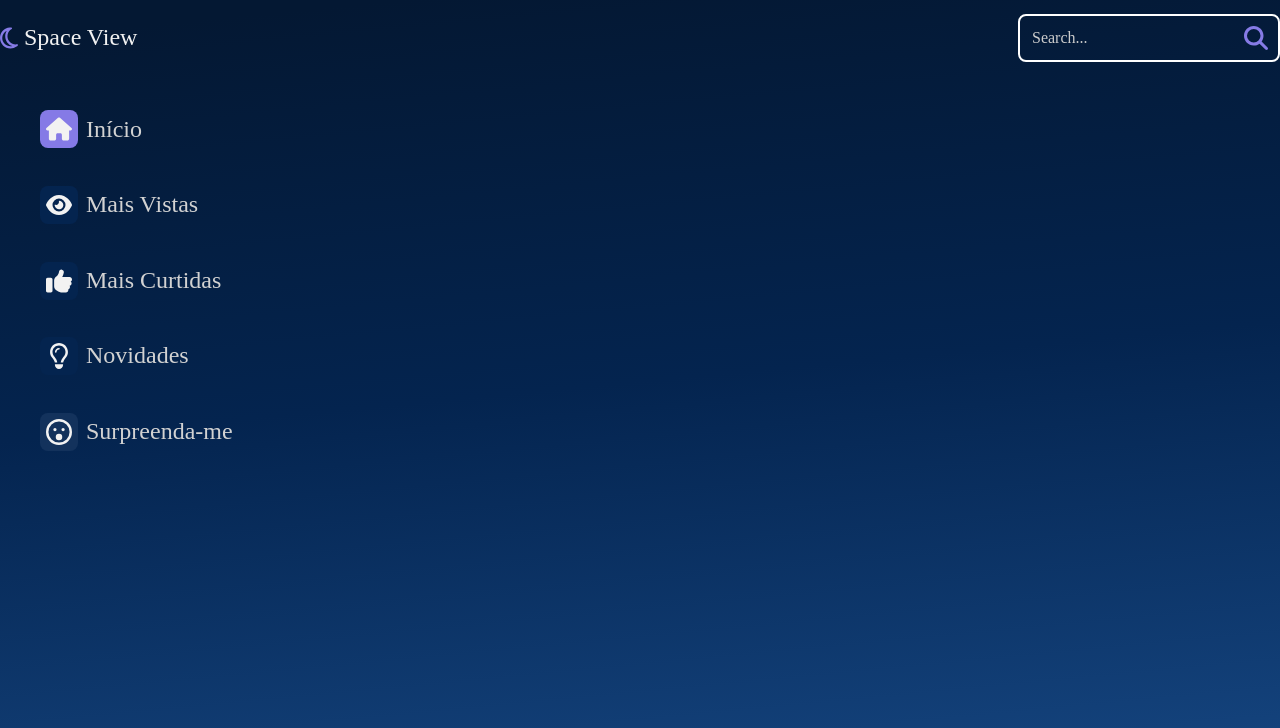
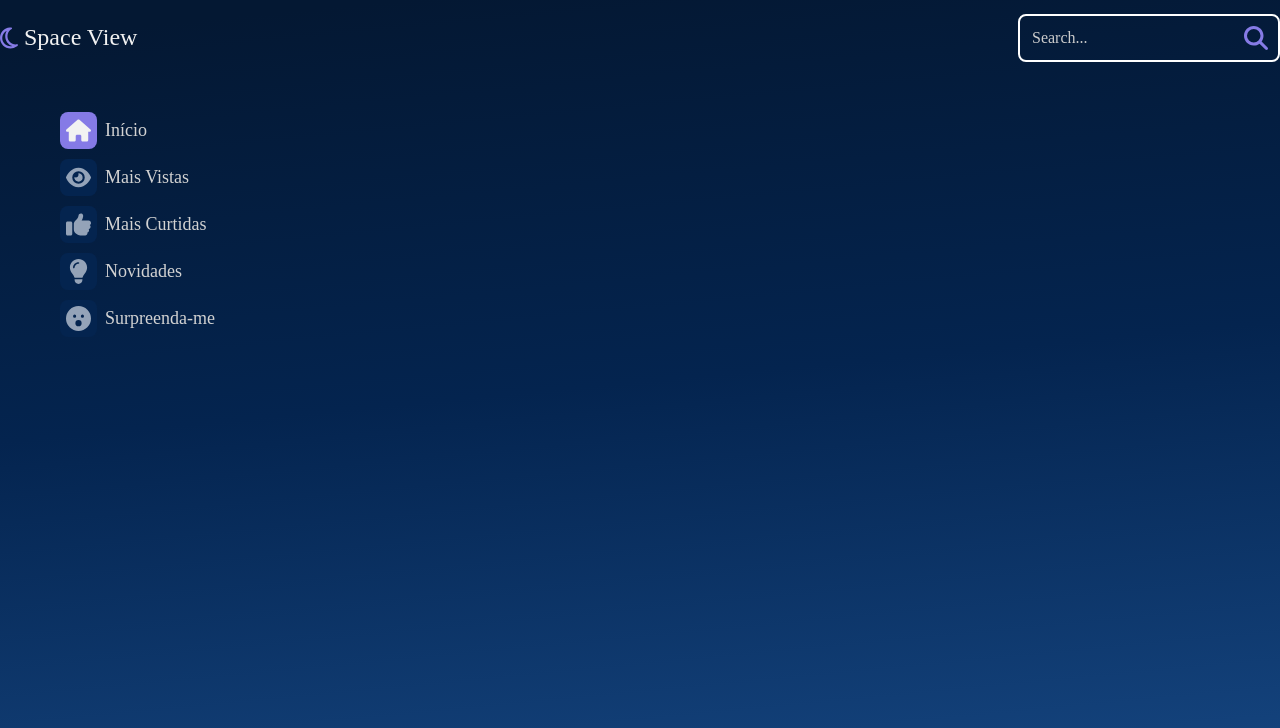
Before and after one commit to arthurazevedods/space-photos, a React (Vite) app: page / in a window 1280 px wide. Shown: the top 728 px of the page. Built offline with nearby package versions, Linux system fonts and the light colour scheme.

Commit message:
active and not active

```diff
--- a/src/components/AsideBar/AsideBar.jsx
+++ b/src/components/AsideBar/AsideBar.jsx
@@ -1,62 +1,60 @@
 import { styled } from 'styled-components';
-import { FontAwesomeIcon } from '@fortawesome/react-fontawesome';
-import { faHouse, faEye, faThumbsUp } from '@fortawesome/free-solid-svg-icons';
-import { faFaceSurprise, faLightbulb } from '@fortawesome/free-regular-svg-icons';
+import { faHouse, faEye, faThumbsUp, faFaceSurprise, faLightbulb } from '@fortawesome/free-solid-svg-icons';
+import NavItem from '../NavItem/NavItem';
 
 const ListStyled = styled.li`
     list-style-type: none;
-    padding: 0;
-    margin: 0;
-`
+    margin-bottom: 10px;
+`;
 
-const LinkElm = styled.a`
-    display: flex;
-    align-items: center;
-    gap: 8px;
-    text-decoration: none;
-    border-radius: 5px;
-    color: #d2d2d2;
-    font-size: 24px;
-`
+const AsideStyled = styled.aside`
+    width: 250px;
+    padding: 20px;
+
+    @media (max-width: 768px) {
+        width: 100%;
+        padding: 10px;
+    }
+`;
+
+
+
+
+
 
 export default function AsideBar() {
     return (
-        <aside>
+        <AsideStyled>
             <nav>
                 <ul>
                     <ListStyled>
-                        <LinkElm href="">
-                            <FontAwesomeIcon icon={faHouse} style={{fontSize:'20px' ,color: '#f2f2f2', borderRadius: '8px' ,backgroundColor: '#857AE6', padding:'6px', width:'26px', height:'26px'  }} />
-                            <p>Início</p>
-                        </LinkElm>
+
+                        <NavItem href="#" icon={faHouse} active={true}>
+                            Início
+                        </NavItem>
                     </ListStyled>
                     <ListStyled>
-                        <LinkElm href="">
-                            <FontAwesomeIcon icon={faEye} style={{fontSize:'20px' ,color: '#f2f2f2', borderRadius: '8px' ,backgroundColor: '#04244f', padding:'6px', width:'26px', height:'26px'  }} />
-                            <p>Mais Vistas</p>
-                        </LinkElm>
+                        <NavItem href="#" icon={faEye} active={false}>
+                            Mais Vistas
+                        </NavItem>
                     </ListStyled>
                     <ListStyled>
-                        <LinkElm href="">
-                            <FontAwesomeIcon icon={faThumbsUp} style={{fontSize:'20px', color: '#f2f2f2', borderRadius: '8px' ,backgroundColor: '#04244f', padding:'6px', width:'26px', height:'26px'  }} />
-                            <p>Mais Curtidas</p>
-                        </LinkElm>
+                        <NavItem href="#" icon={faThumbsUp} active={false}>
+                            Mais Curtidas
+                        </NavItem>
                     </ListStyled>
                     <ListStyled>
-                        <LinkElm href="">
-                            <FontAwesomeIcon icon={faLightbulb} style={{fontSize:'20px', color: '#f2f2f2', borderRadius: '8px' ,backgroundColor: '#04244f', padding:'6px', width:'26px', height:'26px' }} />
-                            <p>Novidades</p>
-                        </LinkElm>
+                        <NavItem href="#" icon={faLightbulb} active={false}>
+                            Novidades
+                        </NavItem>
                     </ListStyled>
                     <ListStyled>
-                        <LinkElm href="">
-                            <FontAwesomeIcon icon={faFaceSurprise} style={{fontSize:'20px', color: '#f2f2f2', borderRadius: '8px' ,backgroundColor: '#13325c', padding:'6px', width:'26px', height:'26px' }} />
-                            <p>Surpreenda-me</p>
-                        </LinkElm>
+                        <NavItem href="#" icon={faFaceSurprise} active={false}>
+                            Surpreenda-me
+                        </NavItem>
                     </ListStyled>
                 </ul>
             </nav>
-
-        </aside>
-    )
+        </AsideStyled>
+    );
 }
--- /dev/null
+++ b/src/components/NavItem/NavItem.jsx
@@ -0,0 +1,42 @@
+import { FontAwesomeIcon } from '@fortawesome/react-fontawesome';
+import { styled } from 'styled-components';
+/* eslint react/prop-types: 0 */
+
+const bgColorActive = '#857AE6';
+const colorActive = '#f2f2f2';
+const bgColorDesactive = '#04244f';
+const colorDesactive = '#94a3b8';
+
+
+
+const Item = styled.a`
+    display: flex;
+    align-items: center;
+    gap: 8px;
+    text-decoration: none;
+    border-radius: 5px;
+    color: #d2d2d2;
+    font-size: 18px;
+
+    &:hover {
+        color: #ffffff;
+    }
+`;
+
+
+export default function NavItem ({ children, icon, href, active }) {
+    return (
+        <Item href={href}>
+            <FontAwesomeIcon icon={icon} style={{
+                fontSize: '20px',
+                padding: '6px',
+                borderRadius: '8px',
+                backgroundColor: active ? bgColorActive : bgColorDesactive,
+                color: active ? colorActive : colorDesactive,
+                width:'25px',
+                height:'25px'}}
+            />
+            {children}
+        </Item>
+    );
+};
```
